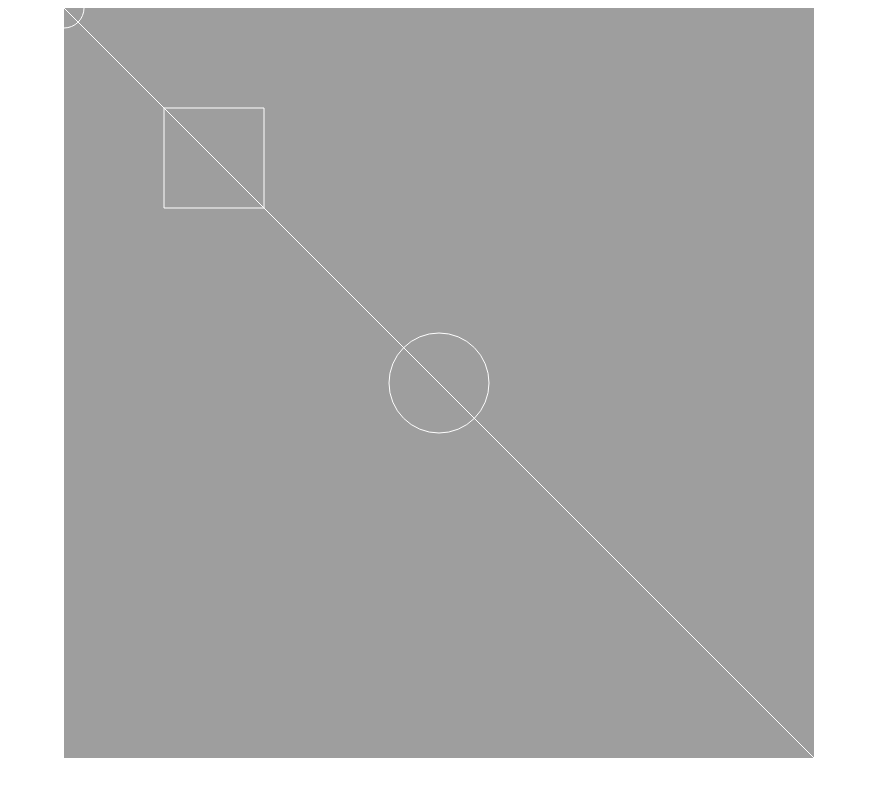
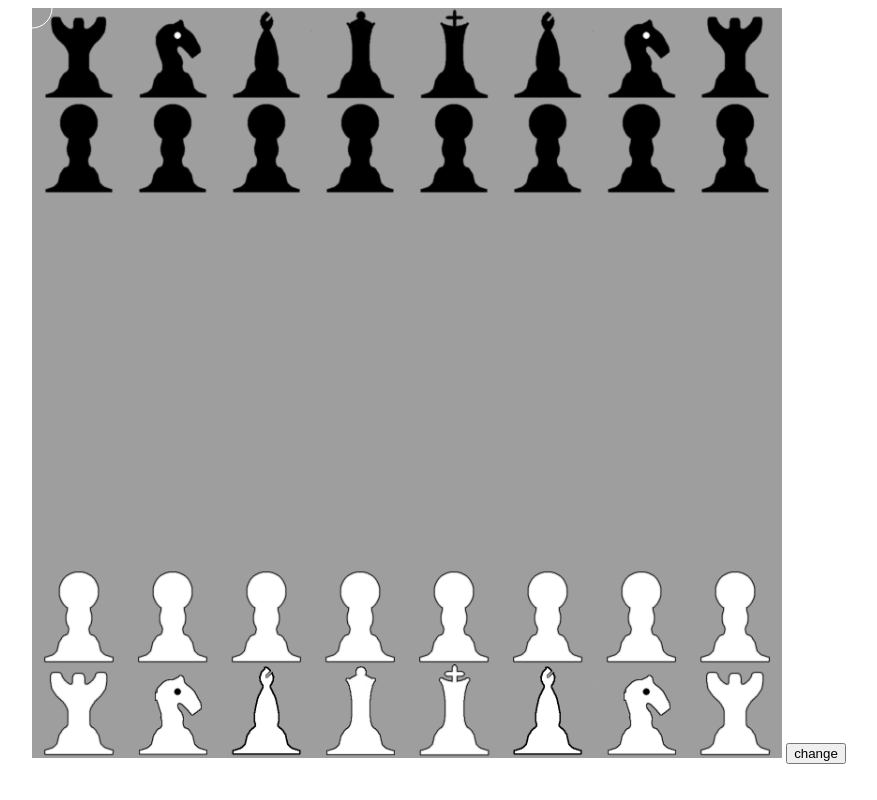
Before and after one commit to jdonszelmann/chjess, a plain HTML site: page index.html in a window 1280 px wide. Shown: the whole page, without its empty margins (201-1078 px from the left). Drawn offline with Linux system fonts and the light colour scheme.

Commit message:
Drawing chesspieces now

```diff
--- a/chesspiece.js
+++ b/chesspiece.js
@@ -1,85 +1,100 @@
 
 
 class chesspiece{
-	constructor(filename,x,y){
+	constructor(filename,x,y,blackpiece){
 		this.filename = filename;
 		this.img = new Image();
 		this.img.src = this.filename;
 
+		this.x = x;
+		this.y = y;
+		this.blackpiece = blackpiece;
+	}
+
+	draw(){
+		let x = this.x;
+		let y = this.y;
+
+		if(!gamestate.playerblack){
+			x = 7-x
+			y = 7-y
+		}
+
+		blit(x*gamestate.cellwidth,y*gamestate.cellwidth,gamestate.cellwidth,gamestate.cellwidth,this.img);
 	}
 }
 
 class bishop extends chesspiece{
-	constructor(filename,x,y){
-		super(filename,x,y);
+	constructor(filename,x,y,blackpiece){
+		super(filename,x,y,blackpiece);
 	}
 }
 
 class king extends chesspiece{
-	constructor(filename,x,y){
-		super(filename,x,y);
+	constructor(filename,x,y,blackpiece){
+		super(filename,x,y,blackpiece);
 	}
 }
 
 class queen extends chesspiece{
-	constructor(filename,x,y){
-		super(filename,x,y);
+	constructor(filename,x,y,blackpiece){
+		super(filename,x,y,blackpiece);
 	}
 }
 
 class rook extends chesspiece{
-	constructor(filename,x,y){
-		super(filename,x,y);
+	constructor(filename,x,y,blackpiece){
+		super(filename,x,y,blackpiece);
 	}
 }
 
 class pawn extends chesspiece{
-	constructor(filename,x,y){
-		super(filename,x,y);
+	constructor(filename,x,y,blackpiece){
+		super(filename,x,y,blackpiece);
 	}
 }
 
 class knight extends chesspiece{
-	constructor(filename,x,y){
-		super(filename,x,y);
+	constructor(filename,x,y,blackpiece){
+		super(filename,x,y,blackpiece);
 	}
 }
 
 
 const whitepieces = [
-	new rook("resources/rook-white.png",0,0),
-	new knight("resources/knight-white.png",1,0),
-	new bishop("resources/bishop-white.png",2,0),
-	new king("resources/king-white.png",3,0),
-	new queen("resources/queen-white.png",4,0),
-	new bishop("resources/bishop-white.png",5,0),
-	new knight("resources/knight-white.png",6,0),
-	new rook("resources/rook-white.png",7,0),
-	new pawn("resources/pawn-white.png",0,1),
-	new pawn("resources/pawn-white.png",1,1),
-	new pawn("resources/pawn-white.png",2,1),
-	new pawn("resources/pawn-white.png",3,1),
-	new pawn("resources/pawn-white.png",4,1),
-	new pawn("resources/pawn-white.png",5,1),
-	new pawn("resources/pawn-white.png",6,1),
-	new pawn("resources/pawn-white.png",7,1),
+	new rook("resources/rook-white.png",0,0,true),
+	new knight("resources/knight-white.png",1,0,true),
+	new bishop("resources/bishop-white.png",2,0,true),
+	new king("resources/king-white.png",3,0,true),
+	new queen("resources/queen-white.png",4,0,true),
+	new bishop("resources/bishop-white.png",5,0,true),
+	new knight("resources/knight-white.png",6,0,true),
+	new rook("resources/rook-white.png",7,0,true),
+	new pawn("resources/pawn-white.png",0,1,true),
+	new pawn("resources/pawn-white.png",1,1,true),
+	new pawn("resources/pawn-white.png",2,1,true),
+	new pawn("resources/pawn-white.png",3,1,true),
+	new pawn("resources/pawn-white.png",4,1,true),
+	new pawn("resources/pawn-white.png",5,1,true),
+	new pawn("resources/pawn-white.png",6,1,true),
+	new pawn("resources/pawn-white.png",7,1,true),
 ];
 
 const blackpieces = [
-	new rook("resources/rook-black.png",0,7),
-	new knight("resources/knight-black.png",1,7),
-	new bishop("resources/bishop-black.png",2,7),
-	new king("resources/king-black.png",3,7),
-	new queen("resources/queen-black.png",4,7),
-	new bishop("resources/bishop-black.png",5,7),
-	new knight("resources/knight-black.png",6,7),
-	new rook("resources/rook-black.png",7,7),
-	new pawn("resources/pawn-black.png",0,6),
-	new pawn("resources/pawn-black.png",1,6),
-	new pawn("resources/pawn-black.png",2,6),
-	new pawn("resources/pawn-black.png",3,6),
-	new pawn("resources/pawn-black.png",4,6),
-	new pawn("resources/pawn-black.png",5,6),
-	new pawn("resources/pawn-black.png",6,6),
-	new pawn("resources/pawn-black.png",7,6),
+	new rook("resources/rook-black.png",0,7,false),
+	new knight("resources/knight-black.png",1,7,false),
+	new bishop("resources/bishop-black.png",2,7,false),
+	new king("resources/king-black.png",3,7,false),
+	new queen("resources/queen-black.png",4,7,false),
+	new bishop("resources/bishop-black.png",5,7,false),
+	new knight("resources/knight-black.png",6,7,false),
+	new rook("resources/rook-black.png",7,7,false),
+	new pawn("resources/pawn-black.png",0,6,false),
+	new pawn("resources/pawn-black.png",1,6,false),
+	new pawn("resources/pawn-black.png",2,6,false),
+	new pawn("resources/pawn-black.png",3,6,false),
+	new pawn("resources/pawn-black.png",4,6,false),
+	new pawn("resources/pawn-black.png",5,6,false),
+	new pawn("resources/pawn-black.png",6,6,false),
+	new pawn("resources/pawn-black.png",7,6,false),
 ];
--- a/gamestate.js
+++ b/gamestate.js
@@ -2,4 +2,10 @@
 
 let gamestate = {
 	playerblack:false,
+	cellwidth:undefined,
 }
+
+
+function switchplayers(){
+	gamestate.playerblack = !gamestate.playerblack;
+}
--- a/index.html
+++ b/index.html
@@ -8,7 +8,7 @@
 
 	<body>
 		<canvas id="canvas"></canvas>
-
+		<button onclick="gamestate.playerblack = !gamestate.playerblack;">change</button>
 	</body>
 
 	<script src="gamestate.js"></script>
--- a/main.js
+++ b/main.js
@@ -22,8 +22,11 @@ function setup(){
 
 	document.getElementsByTagName("body")[0].style.textAlign = "center"
 
-	chessboard = new Image();
-	chessboard.src = "resources/chessboard-white.png"
+	whitechessboard = new Image();
+	whitechessboard.src = "resources/chessboard-black.png"
+
+	blackchessboard = new Image();
+	blackchessboard.src = "resources/chessboard-white.png"
 
 	//Event listeners for mouse-input
     canvas.addEventListener("mousemove", function (evt) {
@@ -38,15 +41,29 @@ function setup(){
 function draw(){
 
 	//executed 60 times per second after all loads have completed
-	pop();
-	blit(0,0,canvas.width,canvas.height,chessboard)
+	// pop();
+	if(gamestate.playerblack){
+		blit(0,0,canvas.width,canvas.height,blackchessboard);
+	}else{
+		blit(0,0,canvas.width,canvas.height,whitechessboard);
+	}
 
-	ellipse(canvas.width/2,canvas.height/2,50,50);
+	// ellipse(canvas.width/2,canvas.height/2,50,50);
 
-	line(0,0,canvas.width,canvas.height);
+	// line(0,0,canvas.width,canvas.height);
 
-	rect(100,100,100,100);
-	push();
+	// rect(100,100,100,100);
+	// push();
+
+	for(let i of blackpieces){
+		i.draw();
+	}
+
+
+	for(let i of whitepieces){
+		i.draw();
+	}
+
 
 	MouseInput.draw();
 
```
Also changed, not shown: 1 other file.
